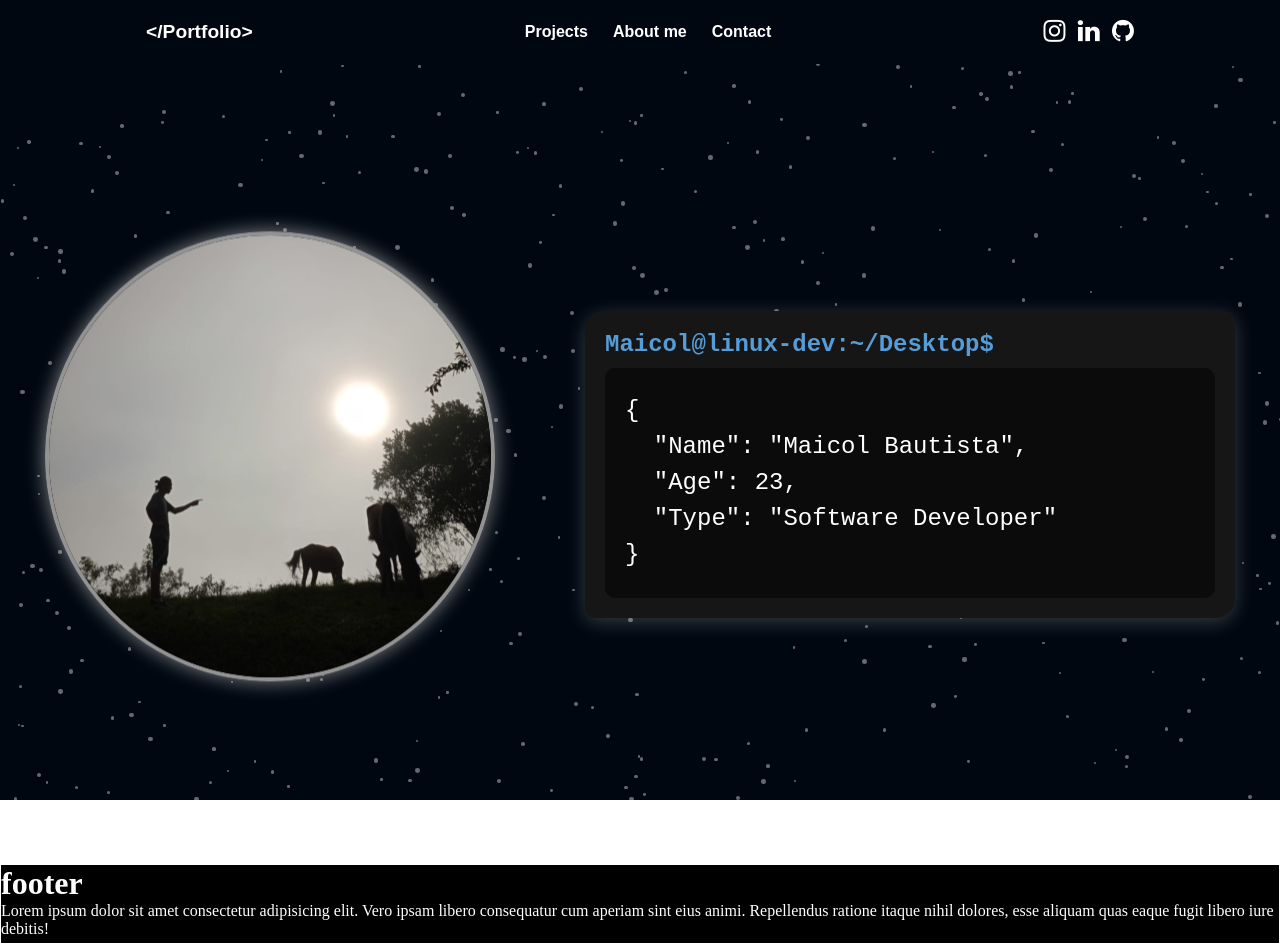
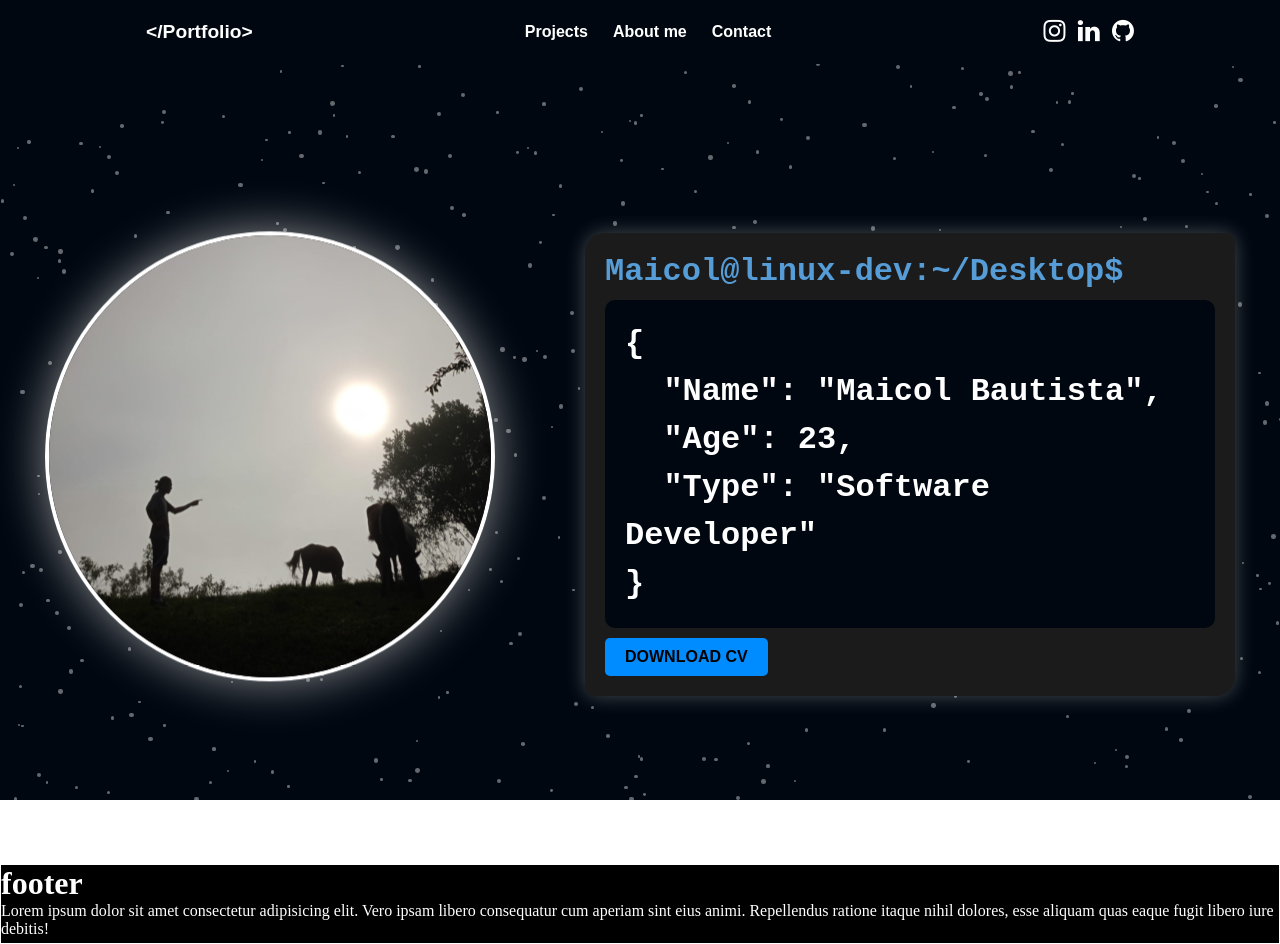
Before and after one commit to pirlo1121/DEV_MB, an Angular app: page / in a window 1280 px wide. Built offline with nearby package versions, Linux system fonts and the light colour scheme.

Commit message:
add button download

```diff
--- a/src/app/components/background/background.component.css
+++ b/src/app/components/background/background.component.css
@@ -5,7 +5,7 @@
     width: 100%;
     height: 100%;
     overflow: hidden;
-    background-color: #010710;
+    background-color: var(--backgrounds);
   }
 
   .stars {
@@ -19,7 +19,7 @@
 
   .star {
     position: absolute;
-    background-color: white;
+    background-color: var(--texts);
     border-radius: 50%;
     opacity: 0.7;
     animation: twinkle 1.5s infinite ease-in-out;
--- a/src/app/components/banner-home/banner-home.component.css
+++ b/src/app/components/banner-home/banner-home.component.css
@@ -4,14 +4,13 @@
   align-items: center;
   justify-content: space-around;
   background-color: transparent;
-  box-shadow: 0 10px 15px rgba(255, 255, 255, 0.2);
   overflow: hidden;
   height: 100vh;
   flex-wrap: wrap;
 }
 
 .card__image {
-  flex: 0 0 450px; /* Define un ancho fijo para la imagen */
+  flex: 0 0 450px;
   max-width: 450px;
   text-align: center;
   display: flex;
@@ -21,63 +20,85 @@
 
 .card__image .img {
   width: 100%;
-  aspect-ratio: 1; /* Hace que sea siempre cuadrada */
-  border-radius: 50%; /* Hace la imagen completamente circular */
-  /* border: 4px solid rgb(255, 255, 255); */
+  aspect-ratio: 1;
+  border-radius: 50%;
   cursor: pointer;
-  border: 4px solid rgb(147, 147, 147);
+  border: 4px solid rgb(255, 255, 255);
+
   object-fit: cover;
-  transition: .4s ease-in-out;
-  box-shadow: 0px 0px 20px rgba(255, 255, 255, 0.5);
+  transition: .5s ease-in-out;
+  box-shadow:0px 0px 50px #ffffff8b;
+  /* box-shadow:var(--shadows); */
+
   object-position: bottom;
   animation: movimientoPerpetuo 1.5s infinite ease-in-out;
 }
 .card__image .img:hover {
-  border: 4px solid rgb(0, 0, 0);
-  box-shadow: 0px 0px 30px rgba(255, 255, 255, 0.5);
+  box-shadow: 0px 0px 30px rgb(255, 255, 255);
   transform: scale(1.05);
   filter: brightness(1.2);
   transition: 0.4s ease;
 
 }
-
 .card__info {
   padding: 20px;
   border-radius: 20px 10px;
   width: 100%;
-  max-width: 900px;
+  max-width: 1000px;
   min-width: 300px;
-  background-color: #161616;
-  color: #d4d4d4; /* Texto claro */
+  background-color: var(--backgrounds--cards);
+  color: #d4d4d4;
   font-family: 'Courier New', Courier, monospace;
-  box-shadow: 0 4px 20px rgba(255, 255, 255, 0.212);
+  box-shadow: var(--shadows);
   margin: 20px 0;
   z-index: 1;
 }
 
 .card__info h2 {
-  color: #569cd6; /* Azul para títulos */
-  font-size: 1.5rem;
+  color: var(--titles);
+  font-size: 2rem;
+  font-weight: bold;
   margin-bottom: 10px;
 }
 
 pre {
-  padding: 25px 20px;
-  background-color: #0b0b0b; /* Fondo del bloque JSON */
-  color: white;
+  padding: 20px;
+  background-color: var(--backgrounds);
+  color: var(--texts);
+  font-weight: bold;
   border-radius: 10px;
   overflow-x: auto;
   white-space: pre-wrap;
   text-align: start;
-  font-size: 1.5rem;
+  font-size: 2rem;
   line-height: 1.5;
 }
+
+.btn {
+  padding: 10px 20px;
+  margin-top: 10px;
+  font-size: 16px;
+  font-weight: bold;
+  color: #000000;
+  background: var(--backgrounds--btns);
+  border: none;
+  border-radius: 5px;
+  cursor: pointer;
+  transition: background-color 0.3s ease, transform 0.2s ease;
+}
+
+.btn:hover {
+  /* background: #569cd6; */
+  opacity: 0.9;
+}
+
+
+
 @media (max-width: 1400px) {
     .card__info {
       width: 650px;
   }
 }
-
 @media (max-width: 768px) {
   .card {
       flex-direction: column;
@@ -88,7 +109,7 @@ pre {
   }
 
   .card__image {
-    flex: 0 0 300px; /* Define un ancho fijo para la imagen */
+    flex: 0 0 300px;
     max-width: 300px;
   }
 
@@ -107,7 +128,8 @@ pre {
 }
 @media (max-width: 508px) {
   .card__info {
-    width: 350px;
+      max-width: 350px ;
+      min-width: 200px;
   }
   pre{
     padding: 15px;
@@ -121,33 +143,33 @@ pre{
 
 
 
-
+/* ANIMACIONES  */
 @keyframes movimientoPerpetuo {
   0% {
-      transform: translateY(0); /* Posición inicial */
+      transform: translateY(0);
   }
   50% {
-      transform: translateY(-10px); /* Sube */
+      transform: translateY(-10px);
   }
   100% {
-      transform: translateY(0); /* Vuelve a la posición inicial */
+      transform: translateY(0);
   }
 }
 
 .fade-in {
-  opacity: 0; /* Empieza invisible */
-  transform: translateY(20px); /* Empieza desplazado hacia abajo */
-  animation: fadeInAnimation 1.3s ease-out forwards; /* Aplica la animación */
+  opacity: 0;
+  transform: translateX(20px);
+  animation: fadeInAnimation 1.5s ease-out forwards;
 }
 
-/* Definición de la animación */
+
 @keyframes fadeInAnimation {
   from {
     opacity: 0;
-    transform: translateX(40px); /* Comienza desde abajo */
+    transform: translateX(40px);
   }
   to {
     opacity: 1;
-    transform: translateX(0); /* Llega a su posición final */
+    transform: translateX(0);
   }
 }
--- a/src/app/components/banner-home/banner-home.component.html
+++ b/src/app/components/banner-home/banner-home.component.html
@@ -10,6 +10,9 @@
             <div class="json-container fade-in">
                 <pre>{{ jsonObject | json }}</pre>
             </div>
+            <div class="card_cv">
+                <button class="btn">DOWNLOAD CV</button>
+            </div>
         </div>
 
     </div>
--- a/src/app/components/banner-home/banner-home.component.ts
+++ b/src/app/components/banner-home/banner-home.component.ts
@@ -15,4 +15,6 @@ export class BannerHomeComponent {
     Age: 23,
     Type: "Software Developer",
   };
+
+
 }
--- a/src/styles.css
+++ b/src/styles.css
@@ -1,8 +1,27 @@
 /* You can add global styles to this file, and also import other style files */
 @import 'https://cdnjs.cloudflare.com/ajax/libs/font-awesome/4.7.0/css/font-awesome.min.css';
+
+:root {
+    --backgrounds: #010710;
+    --backgrounds--cards: rgb(27, 27, 27);
+    --backgrounds--btns: #008cff;
+    --titles:  #569cd6;
+    /* --titles:  #008cff; */
+    --texts:  #ffffff;
+    --shadows:  0px 0px 20px #ffffff47;
+  }
 
 *{
     padding: 0;
     margin: 0;
     box-sizing: border-box;
 }
+
+/*
+    colores-------
+    backgrounds #010710
+    titles      #569cd6
+    texts       #ffffff
+    shodows     0px 0px 50px #ffffff8b;
+
+*/
```
Also changed, not shown: src/app/components/navbar/navbar.component.css (line endings or trailing spaces). Lines whose indentation alone changed are shown as unchanged.
